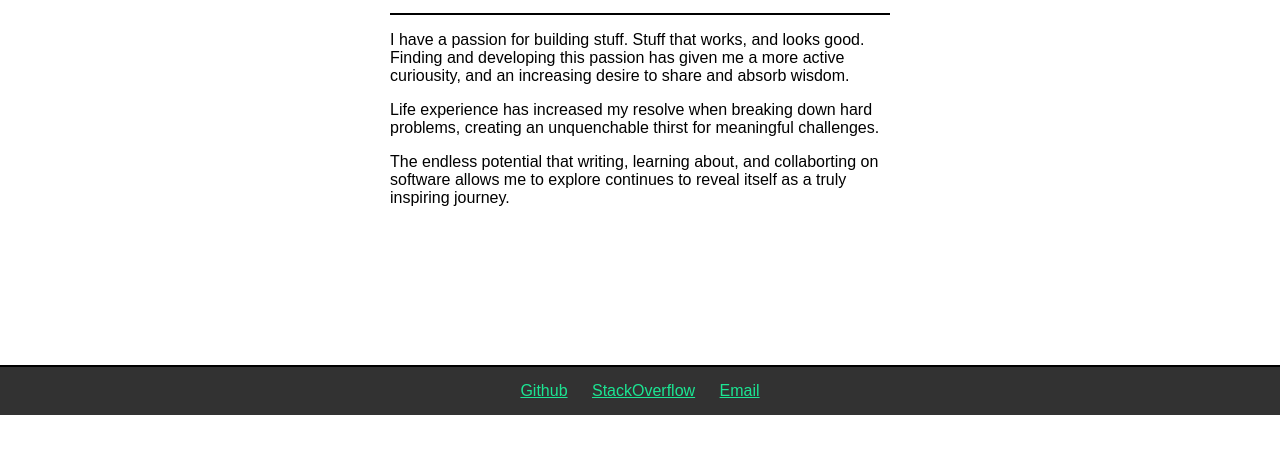
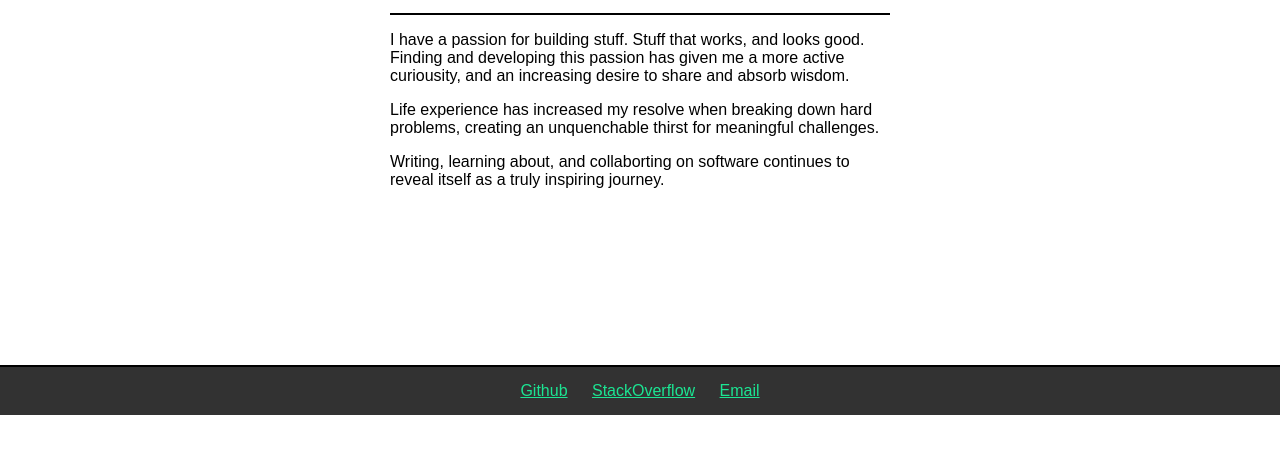
Before and after one commit to jblakeman/jblakeman.github.io, a plain HTML site: page index.html in a window 1280 px wide. Shown: the part 261-714 px from the top of the page. Drawn offline with Linux system fonts and the light colour scheme.

Commit message:
Reword final sentence

```diff
--- a/index.html
+++ b/index.html
@@ -14,7 +14,7 @@
         <div class="textbox">
             <p>I have a passion for building stuff.  Stuff that works, and looks good. Finding and developing this passion has given me a more active curiousity, and an increasing desire to share and absorb wisdom.</p>
             <p>Life experience has increased my resolve when breaking down hard problems, creating an unquenchable thirst for meaningful challenges.</p>
-            <p>The endless potential that writing, learning about, and collaborting on software allows me to explore continues to reveal itself as a truly inspiring journey.</p>
+            <p>Writing, learning about, and collaborting on software continues to reveal itself as a truly inspiring journey.</p>
         </div>
     </article>
     <footer>
```
